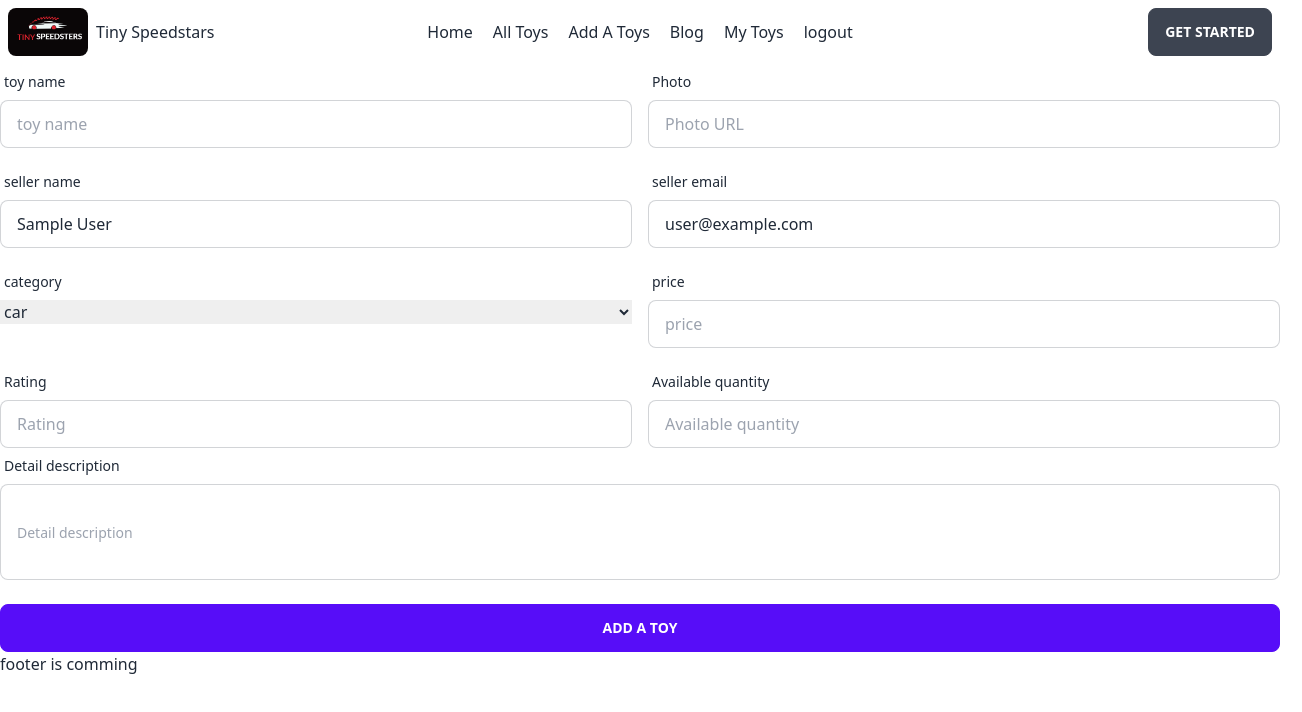
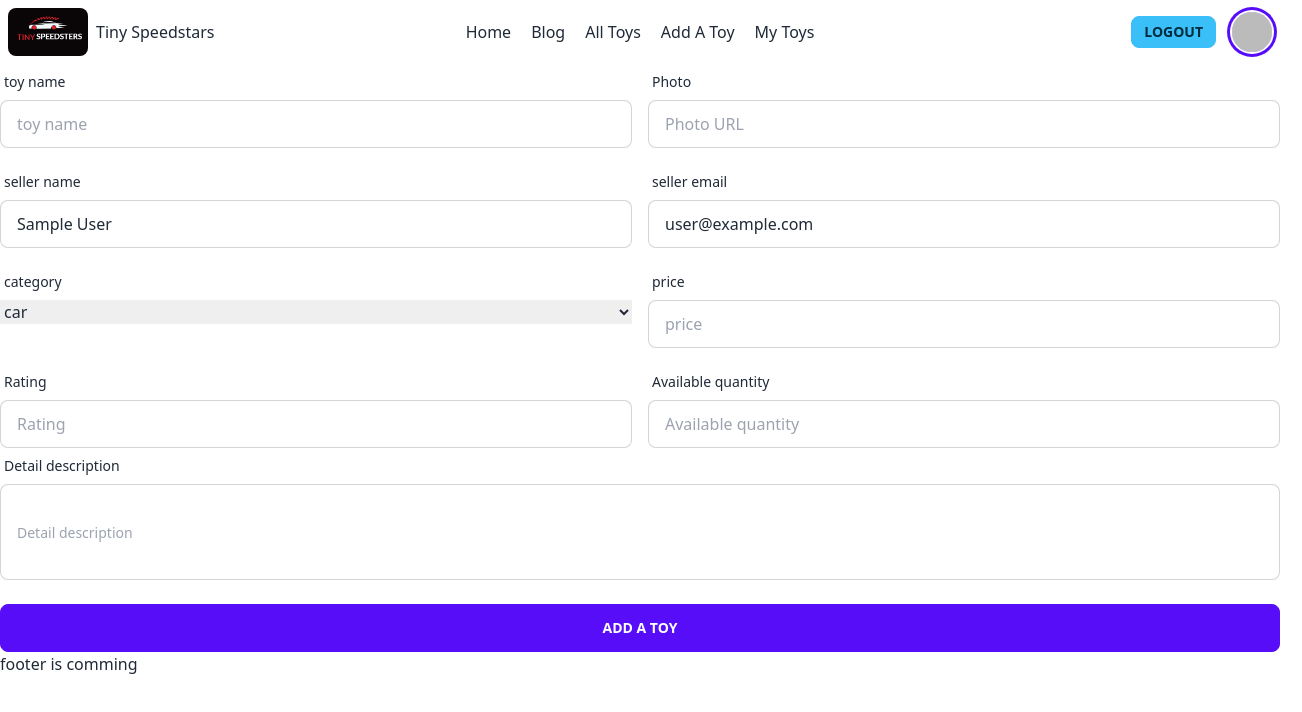
Before and after one commit to evrahim904/my-toy-client, a React (Vite) app: page /addtoys in a window 1280 px wide. Shown: the top 712 px of the page, 1302 px wide, since content can reach past the window. Built offline with nearby package versions, Linux system fonts and the light colour scheme; no server answers; sample sign-in values are in the browser's storage.

Commit message:
login and registration page hhas been added

```diff
--- a/src/Pages/AddToys/AddToys.jsx
+++ b/src/Pages/AddToys/AddToys.jsx
@@ -1,5 +1,6 @@
 import { useContext } from "react";
 import { AuthContext } from "../../Providers/AuthProvider";
+import Swal from "sweetalert2";
 
 
 const AddToys = () => {
@@ -28,8 +29,16 @@ const {user} = useContext(AuthContext);
 
         })
         .then(res => res.json())
-        .then(data =>{
-            console.log(data)
+        .then(data =>{ console.log(data)
+            if(data.insertedId){
+                Swal.fire({
+                    position: 'top-center',
+                    icon: 'success',
+                    title: 'Your Toy has been saved',
+                    showConfirmButton: false,
+                    timer: 1000
+                  })
+            }
         })
     }
     return (
--- a/src/Pages/MyToys/MyToysRow.jsx
+++ b/src/Pages/MyToys/MyToysRow.jsx
@@ -14,7 +14,7 @@ const MyToysRow = ({ toy, handleDelete }) => {
                     <div className="flex items-center space-x-3">
                         <div className="avatar">
                             <div className="rounded w-12 h-12">
-                                <img src={photo} alt="Avatar Tailwind CSS Component" />
+                          {photo && <img src={photo} alt="Avatar Tailwind CSS Component" />}
                             </div>
                         </div>
                         <div>
--- a/src/Pages/Navbar/Navbar.jsx
+++ b/src/Pages/Navbar/Navbar.jsx
@@ -3,7 +3,7 @@ import logo from '../../assets/logo.jpg'
 import { useContext } from 'react';
 import { AuthContext } from '../../Providers/AuthProvider';
 const Navbar = () => {
-    const {user, logOut } = useContext(AuthContext)
+    const { user, logOut } = useContext(AuthContext)
 
     const handleLogOut = () => {
         logOut()
@@ -33,26 +33,35 @@ const Navbar = () => {
             <div className="navbar-center hidden lg:flex">
                 <ul className="menu menu-horizontal px-1 gap-5">
                     <Link to="/"> Home</Link>
+
+                    <Link> Blog</Link>
                     <Link> All Toys</Link>
-
-                    <Link to="/addtoys"> Add A Toys</Link>
-                    <Link> Blog</Link>
-
                     {
                         user?.email ?
                             <>
+                                <Link to="/addtoys"> Add A Toy</Link>
+
                                 <Link to="/mytoys"> My Toys</Link>
-                    <Link><button onClick={handleLogOut}>logout</button>
-                    </Link>
+
                             </>
                             :
-                    <Link to="/login">login</Link>
+                            ''
                     }
                 </ul>
             </div>
-            <div className="navbar-end">
-                <a className="btn">Get started</a>
+            {user ?
+                <div className=" navbar-end" >
+
+                    <Link><button className='me-4 btn btn-info btn-sm' onClick={handleLogOut}>logout</button>
+                    </Link>
+                    <div className="avatar tooltip tooltip-bottom" data-tip={user.displayName}>
+                        <div className=" rounded-full ring ring-primary ring-offset-base-100 ring-offset-2 w-10 " >
+                            <img  src={user.photoURL} />
                         </div>
+                    </div>
+                </div>
+                : <Link className=" navbar-end" to="/login"><button className='btn btn-success '>Login</button></Link>
+            }
         </div>
     );
 };
--- a/src/Routes/Routes.jsx
+++ b/src/Routes/Routes.jsx
@@ -27,7 +27,7 @@ const router = createBrowserRouter([
         },
         {
             path:"addtoys",
-            element:<AddToys></AddToys>
+            element:<PrivateRoute><AddToys></AddToys></PrivateRoute>
         },
         {
           path:"mytoys",
```
Lines whose indentation alone changed are shown as unchanged.
